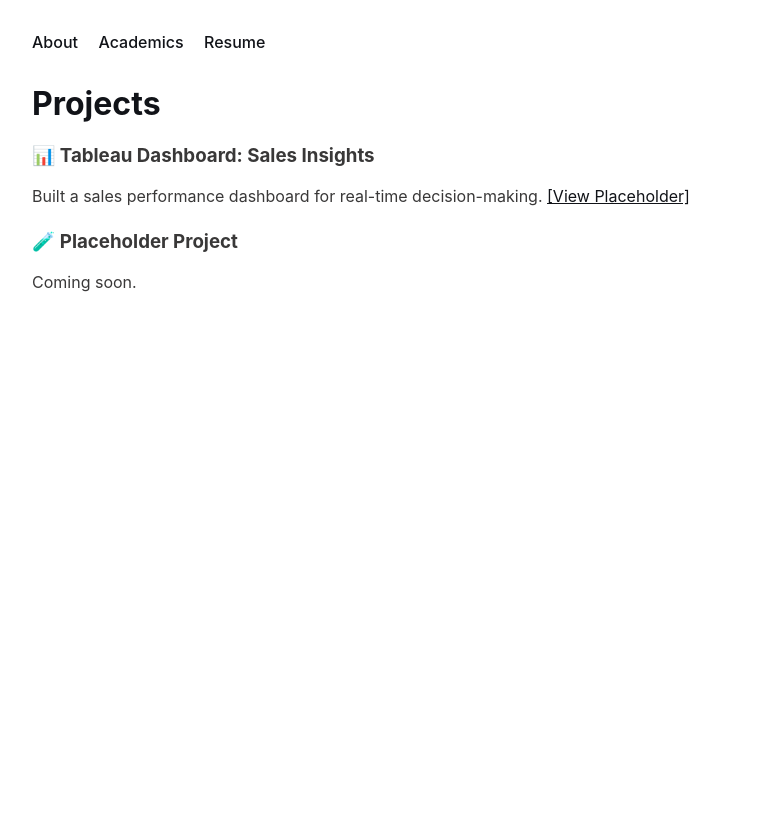
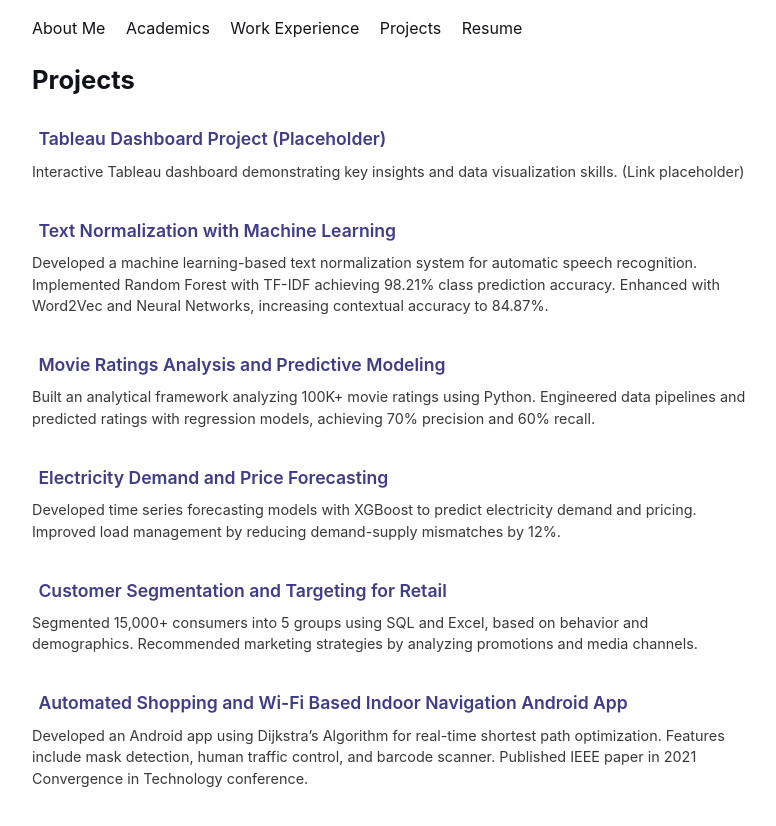
Before and after one commit to shakshi-gandhi/shakshi-gandhi.github.io, a plain HTML site: page projects.html in a window 1280 px wide. Shown: the whole page, without its empty margins (248-1024 px from the left). Before the commit the page ends 800 px from the top, so only its background shows below. Drawn offline with Linux system fonts and the light colour scheme; a web font is replaced by a local one.

Commit message:
Update projects.html

```diff
--- a/projects.html
+++ b/projects.html
@@ -4,61 +4,148 @@
   <meta charset="UTF-8" />
   <meta name="viewport" content="width=device-width, initial-scale=1.0"/>
   <title>Projects – Shakshi Gandhi</title>
-  <!-- <link href="https://fonts.googleapis.com/css2?family=DM+Sans:wght@400&display=swap" rel="stylesheet" />
--->
-   <link rel="preconnect" href="https://rsms.me/">
-    <link rel="stylesheet" href="https://rsms.me/inter/inter.css">
+  <link rel="preconnect" href="https://rsms.me/">
+  <link rel="stylesheet" href="https://rsms.me/inter/inter.css">
   <style>
     body {
+      background-color: #ffffff;
+      color: #393838;
       font-family: 'Inter', sans-serif;
-      background: #ffffff;
-      color: #393838;
-      padding: 2rem;
+      line-height: 1.5;
+      margin: 0;
+      padding: 1rem;
       max-width: 720px;
       margin: auto;
     }
 
-    h1 {
-      color: #111318;
-    }
-
-    .project {
-      margin-bottom: 1.5rem;
-    }
-
-    a {
-      color: #111318;
-    }
-
     nav {
-      margin-bottom: 2rem;
+      margin-bottom: 1.3rem;
     }
 
     nav a {
       margin-right: 1rem;
       text-decoration: none;
-      font-weight: 500;
       color: #111318;
+      font-weight: 400;
+    }
+
+    nav a:hover {
+      text-decoration: underline;
+    }
+
+    h1 {
+      color: #111318;
+      font-size: 1.6rem;
+      margin-bottom: 1.5rem;
+    }
+
+    .project {
+      margin-bottom: 2rem;
+    }
+
+    .project-title {
+      font-weight: 600;
+      font-size: 1.1rem;
+      padding: 0.2rem 0.4rem;
+      border-radius: 3px;
+      transition: background-color 0.3s ease;
+      display: inline-block;
+      text-decoration: none;
+      color: #3f3c88;
+      cursor: pointer;
+    }
+
+    .project-title:hover {
+      background-color: yellow;
+      color: #000;
+      text-decoration: none;
+    }
+
+    .description {
+      font-size: 0.9rem;
+      margin-top: 0.3rem;
+      color: #393838;
+    }
+
+    .contact {
+      font-size: 0.8rem;
+      margin-top: 2rem;
+    }
+
+    .contact a {
+      color: #18181c;
+      font-weight: 300;
+      padding: 0.2rem 0.4rem;
+      border-radius: 3px;
+      text-decoration: none;
+      margin-right: 0.5rem;
+    }
+
+    .contact a:hover {
+      text-decoration: underline;
+    }
+
+    footer {
+      text-align: center;
+      margin-top: 3rem;
+      font-size: 1rem;
+      opacity: 0.6;
     }
   </style>
 </head>
 <body>
+
   <nav>
-    <a href="index.html">About</a>
+    <a href="index.html">About Me</a>
     <a href="academics.html">Academics</a>
+    <a href="work-ex.html">Work Experience</a>
+    <a href="projects.html">Projects</a>
     <a href="resume.html">Resume</a>
   </nav>
 
   <h1>Projects</h1>
 
   <div class="project">
-    <h3>📊 Tableau Dashboard: Sales Insights</h3>
-    <p>Built a sales performance dashboard for real-time decision-making. <a href="#" target="_blank">[View Placeholder]</a></p>
+    <a href="https://your-tableau-project-link.com" class="project-title" target="_blank" rel="noopener noreferrer">Tableau Dashboard Project (Placeholder)</a>
+    <p class="description">
+      Interactive Tableau dashboard demonstrating key insights and data visualization skills. (Link placeholder)
+    </p>
   </div>
 
   <div class="project">
-    <h3>🧪 Placeholder Project</h3>
-    <p>Coming soon.</p>
+    <a href="#" class="project-title" tabindex="0">Text Normalization with Machine Learning</a>
+    <p class="description">
+      Developed a machine learning-based text normalization system for automatic speech recognition. Implemented Random Forest with TF-IDF achieving 98.21% class prediction accuracy. Enhanced with Word2Vec and Neural Networks, increasing contextual accuracy to 84.87%.
+    </p>
   </div>
+
+  <div class="project">
+    <a href="#" class="project-title" tabindex="0">Movie Ratings Analysis and Predictive Modeling</a>
+    <p class="description">
+      Built an analytical framework analyzing 100K+ movie ratings using Python. Engineered data pipelines and predicted ratings with regression models, achieving 70% precision and 60% recall.
+    </p>
+  </div>
+
+  <div class="project">
+    <a href="#" class="project-title" tabindex="0">Electricity Demand and Price Forecasting</a>
+    <p class="description">
+      Developed time series forecasting models with XGBoost to predict electricity demand and pricing. Improved load management by reducing demand-supply mismatches by 12%.
+    </p>
+  </div>
+
+  <div class="project">
+    <a href="#" class="project-title" tabindex="0">Customer Segmentation and Targeting for Retail</a>
+    <p class="description">
+      Segmented 15,000+ consumers into 5 groups using SQL and Excel, based on behavior and demographics. Recommended marketing strategies by analyzing promotions and media channels.
+    </p>
+  </div>
+
+  <div class="project">
+    <a href="#" class="project-title" tabindex="0">Automated Shopping and Wi-Fi Based Indoor Navigation Android App</a>
+    <p class="description">
+      Developed an Android app using Dijkstra’s Algorithm for real-time shortest path optimization. Features include mask detection, human traffic control, and barcode scanner. Published IEEE paper in 2021 Convergence in Technology conference.
+    </p>
+  </div>
+
 </body>
 </html>
```
